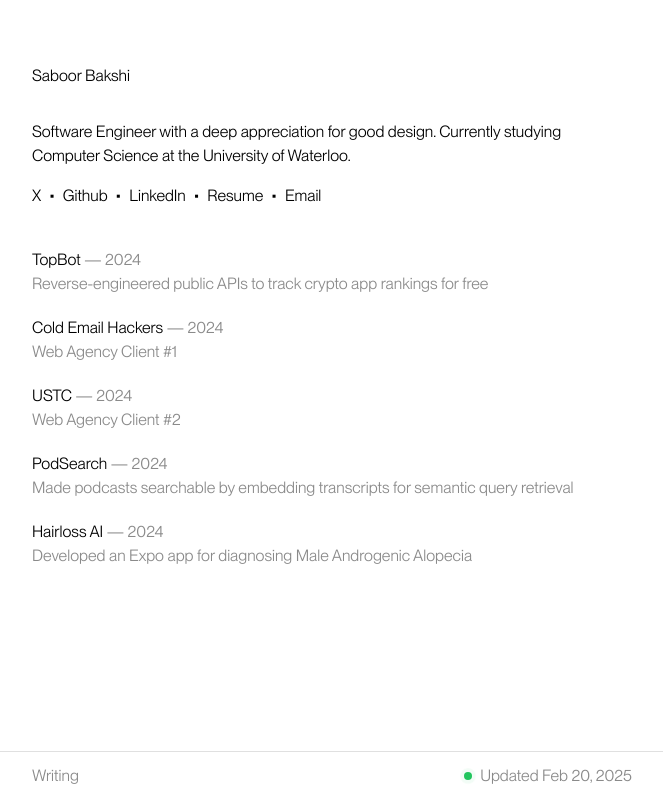
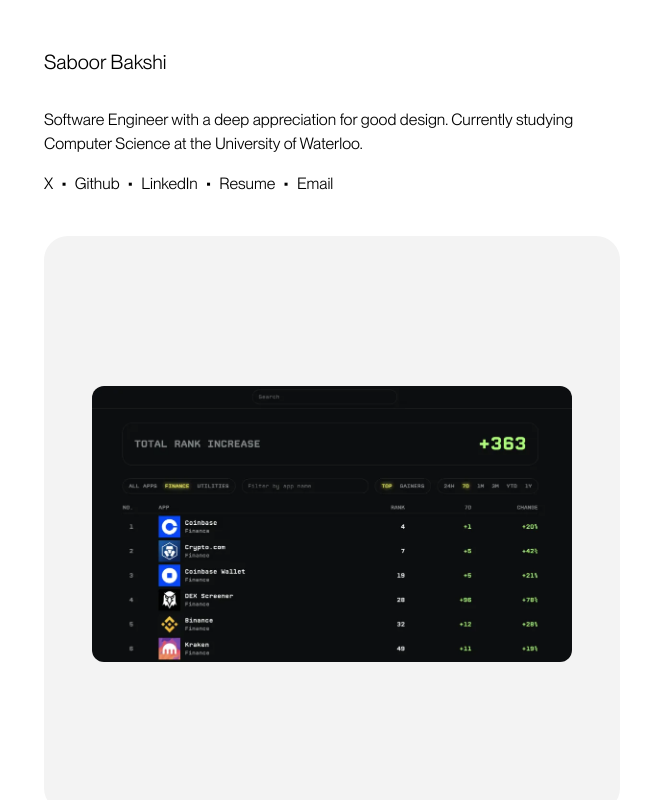
Before and after one commit to saboorbakshi/portfolio, a Next.js app: page / in a window 1280 px wide. Shown: the top 800 px of the page, without its empty margins (308-971 px from the left). Built offline with nearby package versions, Linux system fonts and the light colour scheme.

Commit message:
style: home page changes

```diff
--- a/src/app/layout.tsx
+++ b/src/app/layout.tsx
@@ -34,7 +34,7 @@
   return (
     <html lang="en" className={`${custom.variable} font-custom`}>
       <body className="flex flex-col min-h-screen">
-        <main className="flex flex-col grow items-center my-10 sm:my-16 px-6">
+        <main className="flex flex-col grow items-center my-8 sm:my-12 px-6">
           <div className="w-full max-w-screen-custom">
             <Header />
             {children}
--- a/src/app/page.tsx
+++ b/src/app/page.tsx
@@ -3,12 +3,12 @@
 
 export default function Home() {
   return (
-    <div className="flex flex-col gap-4">
+    <div>
+      <div className="flex flex-col gap-4 mb-10">
         <div className="sm:text-base">
           Software Engineer with a deep appreciation for good design. Currently studying Computer
           Science at the University of Waterloo.
         </div>
-
         <div className="flex gap-2">
           <Link label="X" url="https://twitter.com/saboorbakshi" />
           <div>•</div>
@@ -20,23 +20,25 @@
           <div>•</div>
           <Link label="Email" url="mailto:saboor.bakshi@uwaterloo.ca" />
         </div>
+      </div>
 
-      <div className='mb-1.5 sm:mb-2'></div>
-
-      <div className="flex flex-col gap-5">
+      <div className="grid grid-cols-1 gap-7 sm:gap-8">
         {projects.map((item, index) => (
           <a
             key={index}
-            className="flex flex-col gap-2 group"
+            className="flex flex-col gap-3 group"
             target="_blank"
             rel="noopener noreferrer"
             href={item.url}
           >
+            <div className="flex items-center justify-center bg-bgSecondary aspect-square rounded-3xl">
+              <img src={item.src} className="w-5/6 rounded-xl"></img>
+            </div>
             <div>
               <span className="sm:text-base group-hover:underline">{item.name}</span>
               <span className="sm:text-base text-fgSecondary"> — {item.year}</span>
               <div className="sm:text-base text-fgSecondary">{item.desc}</div>
-              {/* <div className="sm:text-base text-fgSecondary">{item.tools}</div> */}
+              <div className="sm:text-base text-fgSecondary">{item.tools}</div>
             </div>
           </a>
         ))}
--- a/src/components/Header.tsx
+++ b/src/components/Header.tsx
@@ -11,7 +11,7 @@
     <header className="flex justify-between items-center mb-7 sm:mb-8">
       <Link
         href="/"
-        className={`sm:text-base ${isActive ? 'text-fg' : 'text-fgSecondary'} hover:text-fg`}
+        className={`text-xl ${isActive ? 'text-fg' : 'text-fgSecondary'} hover:text-fg`}
       >
         Saboor Bakshi
       </Link>
--- a/tailwind.config.ts
+++ b/tailwind.config.ts
@@ -13,12 +13,13 @@
       },
       colors: {
         bg: '#ffffff',
+        bgSecondary: '#f3f3f3',
         fg: '#000000',
         fgSecondary: '#8a8a8a',
         stroke: '#e0e0e0'
       },
       maxWidth: {
-        'screen-custom': '600px'
+        'screen-custom': '576px'
       }
     }
   },
```
Lines whose indentation alone changed are shown as unchanged.
